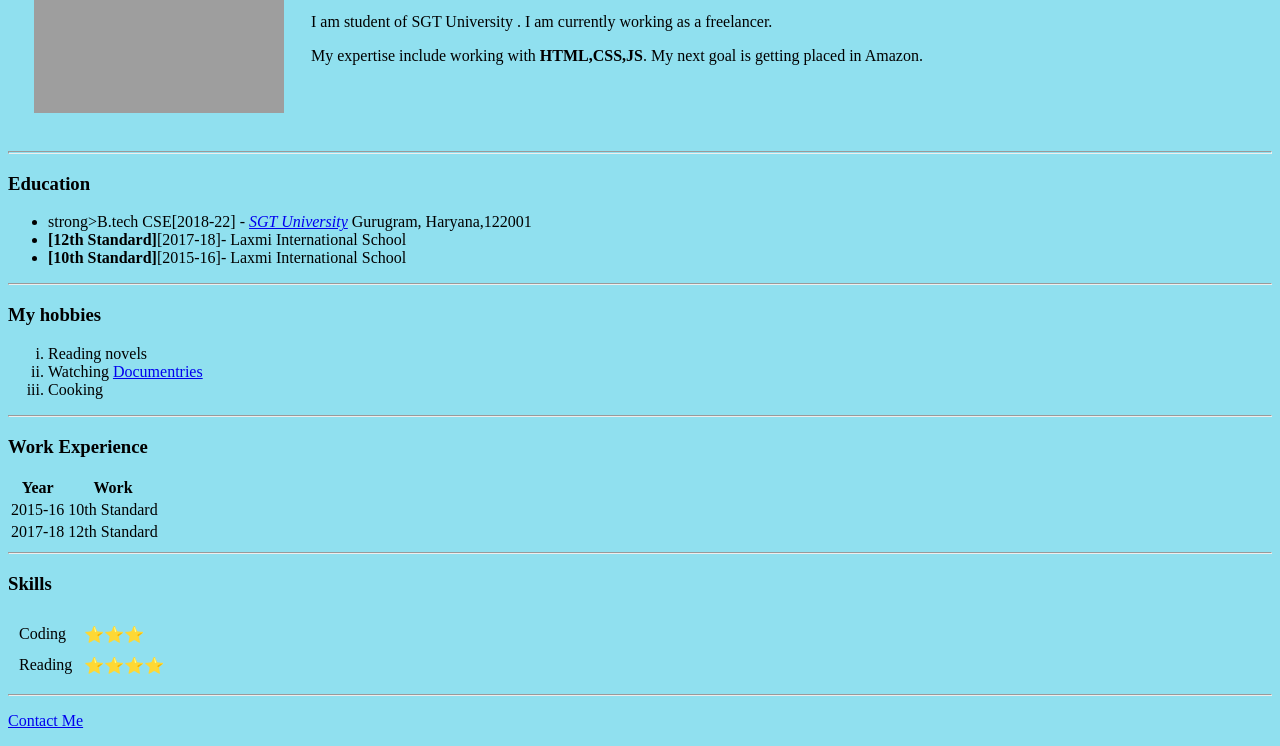
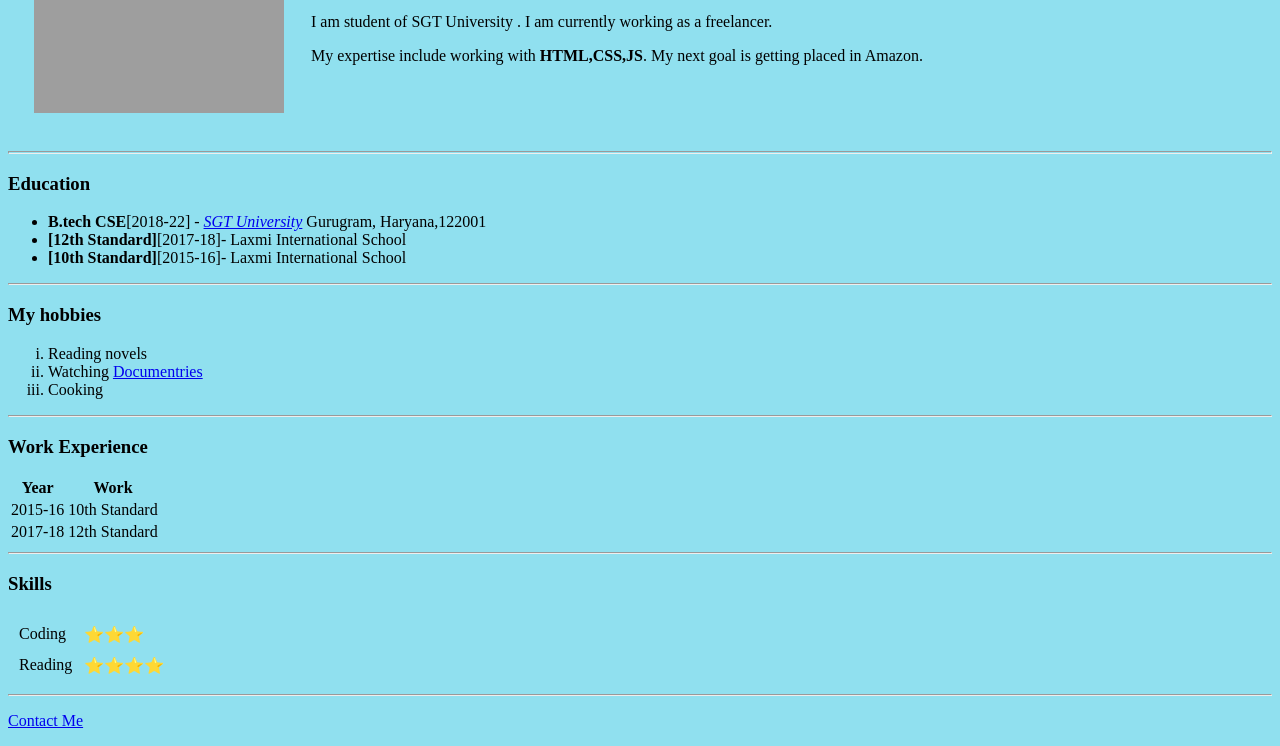
Before and after one commit to Kamalrao2611/CV, a plain HTML site: page index.html in a window 1280 px wide. Shown: the part 171-917 px from the top of the page. Drawn offline with Linux system fonts and the light colour scheme; grey boxes are pictures that could not be loaded.

Commit message:
Update index.html

```diff
--- a/index.html
+++ b/index.html
@@ -31,7 +31,7 @@
 
   <ul>
     <li>
-      strong>B.tech CSE</strong>[2018-22] -
+      <strong>B.tech CSE</strong>[2018-22] -
       <em><a href="https://sgtuniversity.ac.in/">SGT University</a></em> Gurugram, Haryana,122001<br>
     </li>
     <li><strong>[12th Standard]</strong>[2017-18]-
```
